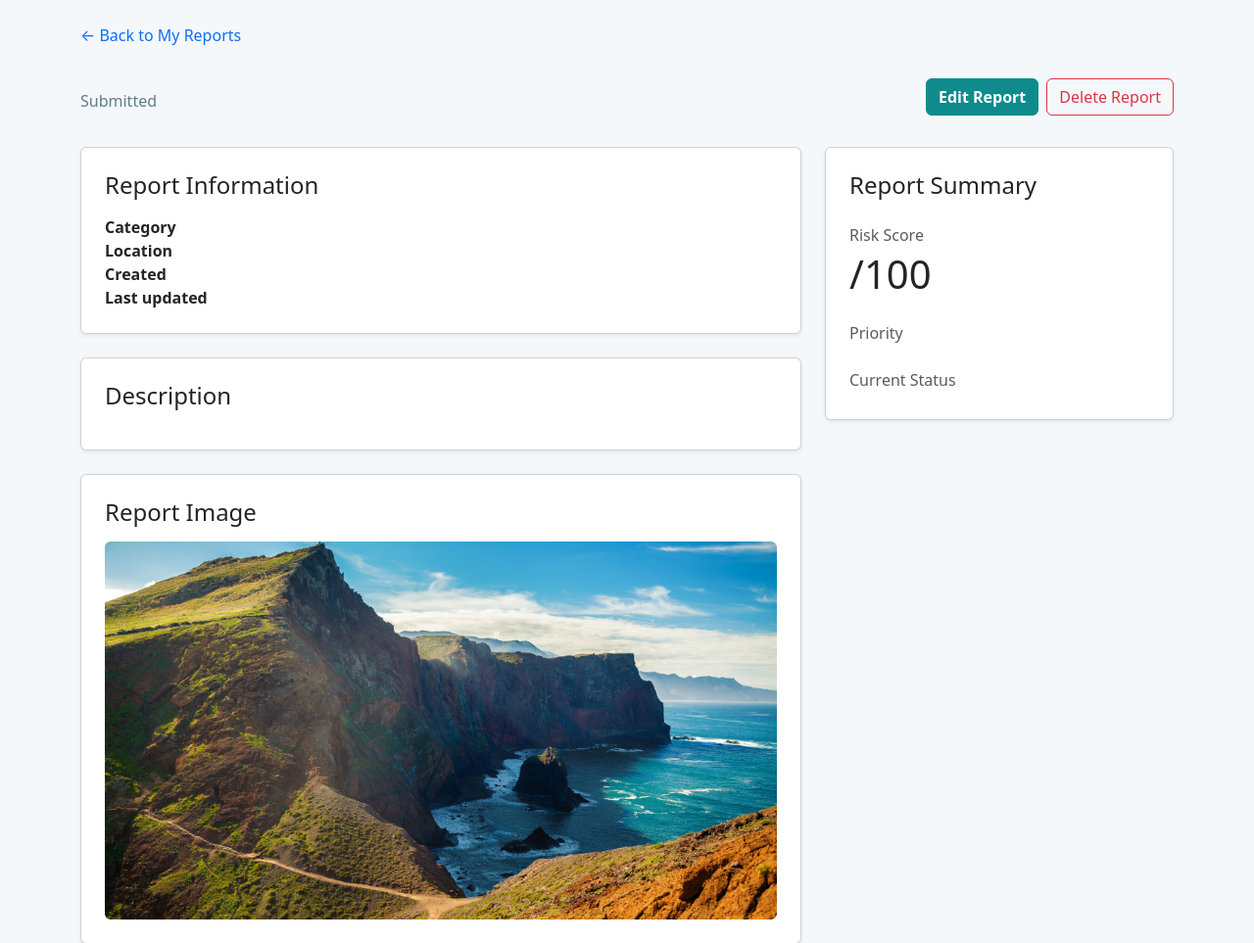
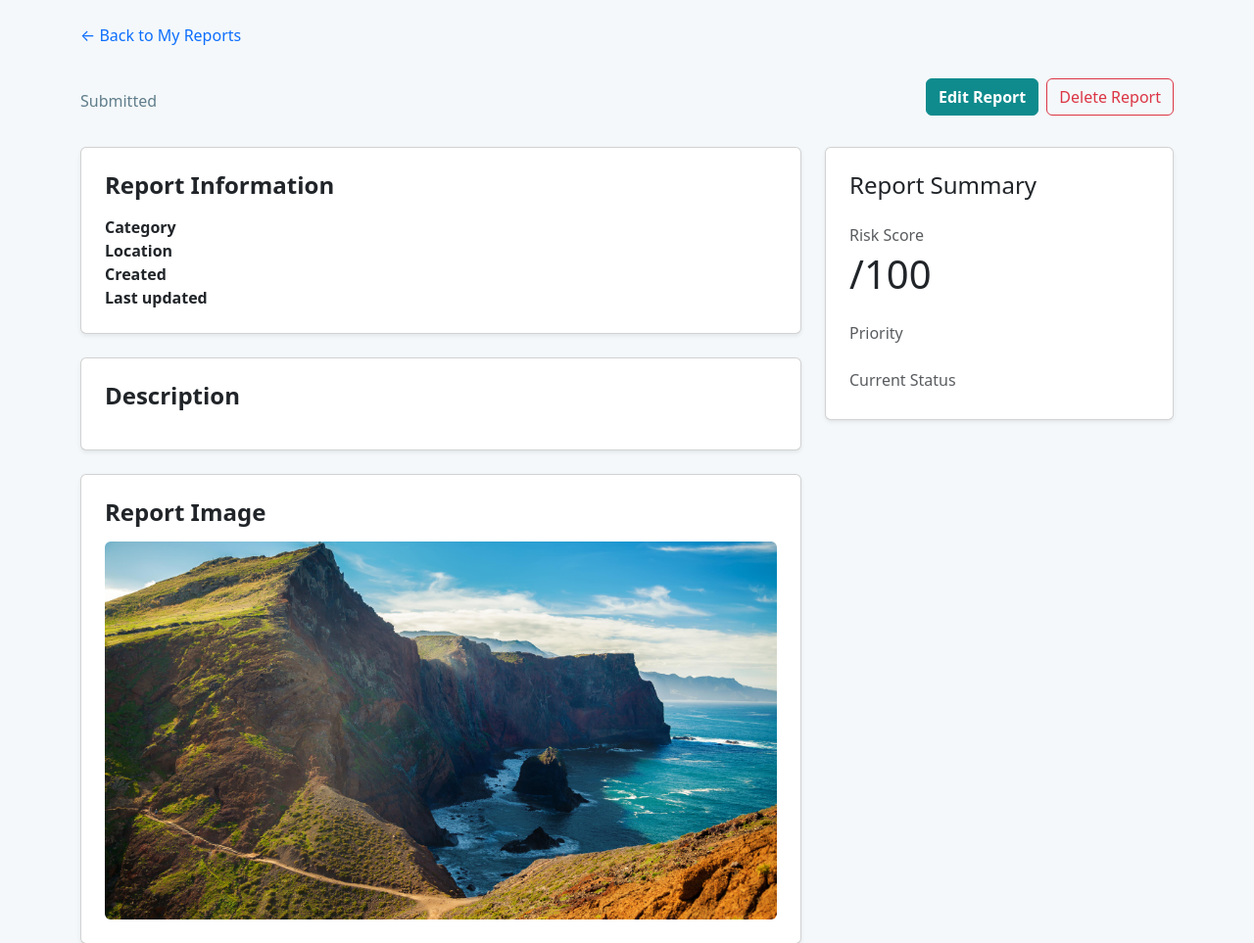
Before and after one commit to davy-berry/safe_alert, a Django app: template reports/templates/reports/report_detail.html in a window 1280 px wide. Shown: the part 56-1019 px from the top of the page at 98% size. Run offline with Django 5.2, Linux system fonts and the light colour scheme; the template is opened without the code that fills it, so the values that code supplies are empty.

Commit message:
Enhance report detail layout with bold headings and improved image alt text

```diff
--- a/reports/templates/reports/report_detail.html
+++ b/reports/templates/reports/report_detail.html
@@ -78,14 +78,14 @@
 
             <div class="card-body p-4">
 
-                <h2 class="h4 mb-3">
+                <h2 class="h4 fw-bold mb-3">
                     Report Information
                 </h2>
 
                 <dl class="row mb-0">
 
                     <!-- Category -->
-                    <dt class="col-sm-4">
+                    <dt class="col-sm-4 fw-semibold">
                         Category
                     </dt>
 
@@ -149,11 +149,11 @@
 
             <div class="card-body p-4">
 
-                <h2 class="h4 mb-3">
+                <h2 class="h4 fw-bold mb-3">
                     Description
                 </h2>
 
-                <p class="mb-0">
+                <p class="mb-0 lh-lg">
                     {{ report.description|linebreaksbr }}
                 </p>
 
@@ -167,12 +167,12 @@
 
             <div class="card-body p-4">
 
-                <h2 class="h4 mb-3">
+                <h2 class="h4 fw-bold mb-3">
                     Report Image
                 </h2>
 
                 {% if report.image %}
-                <img src="{{ report.image.url }}" alt="placeholder" class="img-fluid rounded">
+                <img src="{{ report.image.url }}" alt="{{ report.title }}" class="img-fluid rounded">
                 {% else %}
                 <img src="{% static 'images/incident-report.jpg' %}" alt="Incident report" class="img-fluid rounded">
                 {% endif %}
@@ -191,7 +191,7 @@
 
                 <div class="d-flex justify-content-between align-items-center mb-3">
 
-                    <h2 class="h4 mb-0">
+                    <h2 class="h4 fw-bold mb-0">
                         Comments
                     </h2>
 
@@ -212,7 +212,7 @@
                             {{ comment.user.username }}
                         </strong>
 
-                        <small class="text-muted">
+                        <small class="text-muted ms-1">
                             {{ comment.created_at|date:"d M Y H:i" }}
                         </small>
 
```
